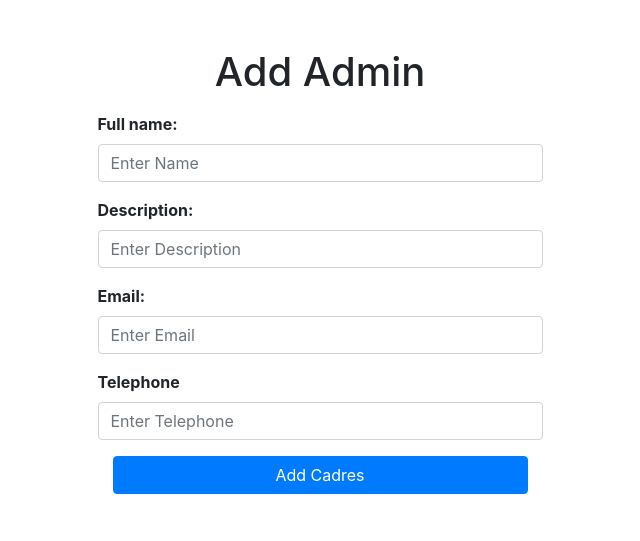
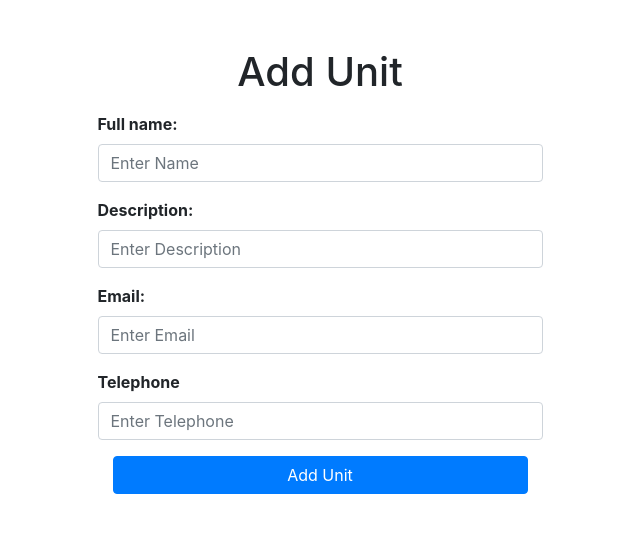
Before and after one commit to phuongbich/ktra-giuaky, a PHP site: page /ktra_giuaky/admin/add-unit.php in a window 1280 px wide. Shown: the top 541 px of the page, without its empty margins (320-960 px from the left). Run offline with PHP 8.4, Linux system fonts and the light colour scheme.

Commit message:
first commit

```diff
--- a/admin/add-unit.php
+++ b/admin/add-unit.php
@@ -54,7 +54,7 @@ if(!empty($_POST)){
 			        <div class="myform form ">
                         <div class="logo mb-3">
                            <div class="col-md-12 text-center">
-                              <h1 >Add Admin</h1>
+                              <h1 >Add Unit</h1>
                            </div>
                         </div>
                         <form action="#" name="registration">
@@ -75,7 +75,7 @@ if(!empty($_POST)){
                               <input type="text" name="telephone" id="telephone"  class="form-control" aria-describedby="emailHelp" placeholder="Enter Telephone">
                            </div>
                            <div class="col-md-12 text-center mb-5 mt-3">
-                              <button type="submit" class=" btn btn-block mybtn btn-primary tx-tfm">Add Cadres</button>
+                              <button type="submit" class=" btn btn-block mybtn btn-primary tx-tfm">Add Unit</button>
                            </div>
                         </form>
                     </div>
```
